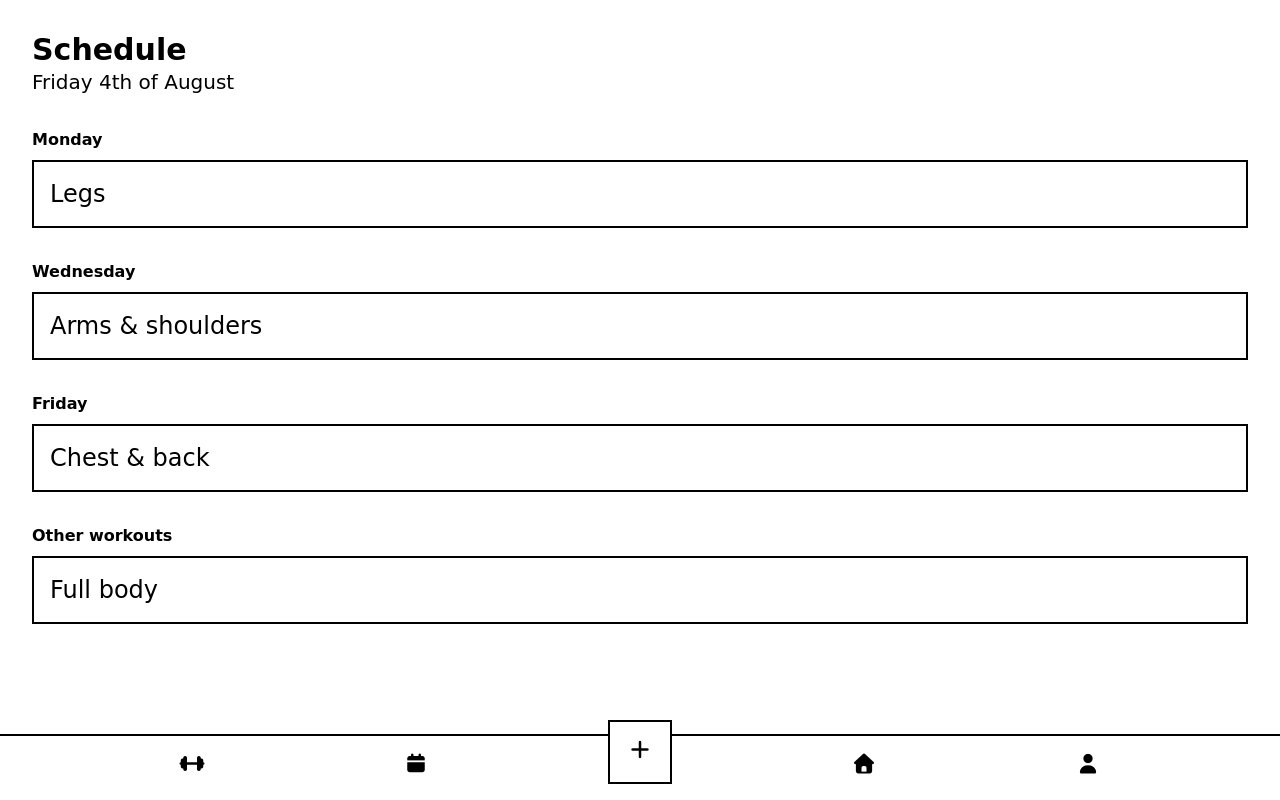
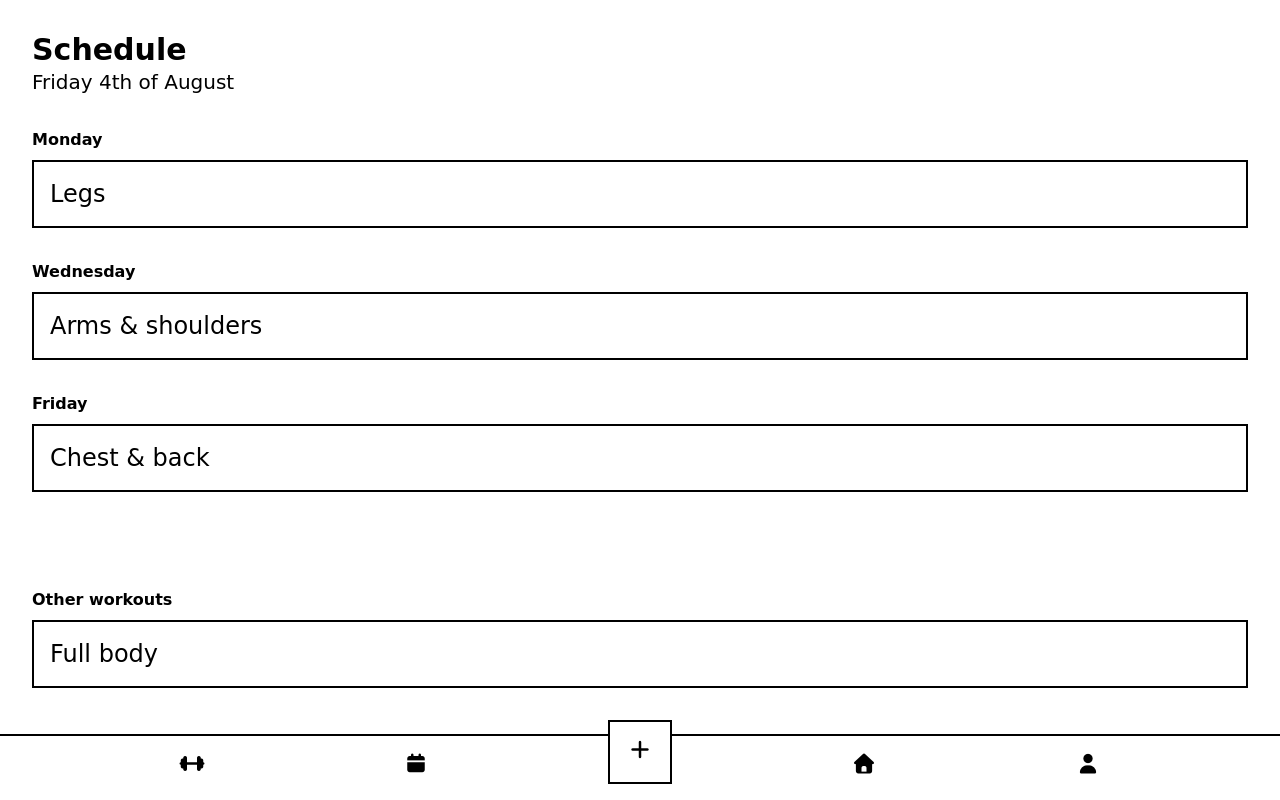
Before and after one commit to yansiegers/sveltekit-workout-app, a SvelteKit app: page /schedule in a window 1280 px wide. Built offline with nearby package versions, Linux system fonts and the light colour scheme.

Commit message:
Add sections

```diff
--- a/src/components/Schedule.svelte
+++ b/src/components/Schedule.svelte
@@ -11,7 +11,12 @@
 
 <Header heading="Schedule" />
 
-<WorkoutRoutinesList title={'Monday'} workoutRoutines={mondayWorkoutRoutines} />
-<WorkoutRoutinesList title={'Wednesday'} workoutRoutines={wednesdayWorkoutRoutine} />
-<WorkoutRoutinesList title={'Friday'} workoutRoutines={fridayWorkoutRoutine} />
-<WorkoutRoutinesList title={'Other workouts'} workoutRoutines={otherWorkoutRoutines} />
+<section class="mb-24">
+	<WorkoutRoutinesList title={'Monday'} workoutRoutines={mondayWorkoutRoutines} />
+	<WorkoutRoutinesList title={'Wednesday'} workoutRoutines={wednesdayWorkoutRoutine} />
+	<WorkoutRoutinesList title={'Friday'} workoutRoutines={fridayWorkoutRoutine} />
+</section>
+
+<section>
+	<WorkoutRoutinesList title={'Other workouts'} workoutRoutines={otherWorkoutRoutines} />
+</section>
```
